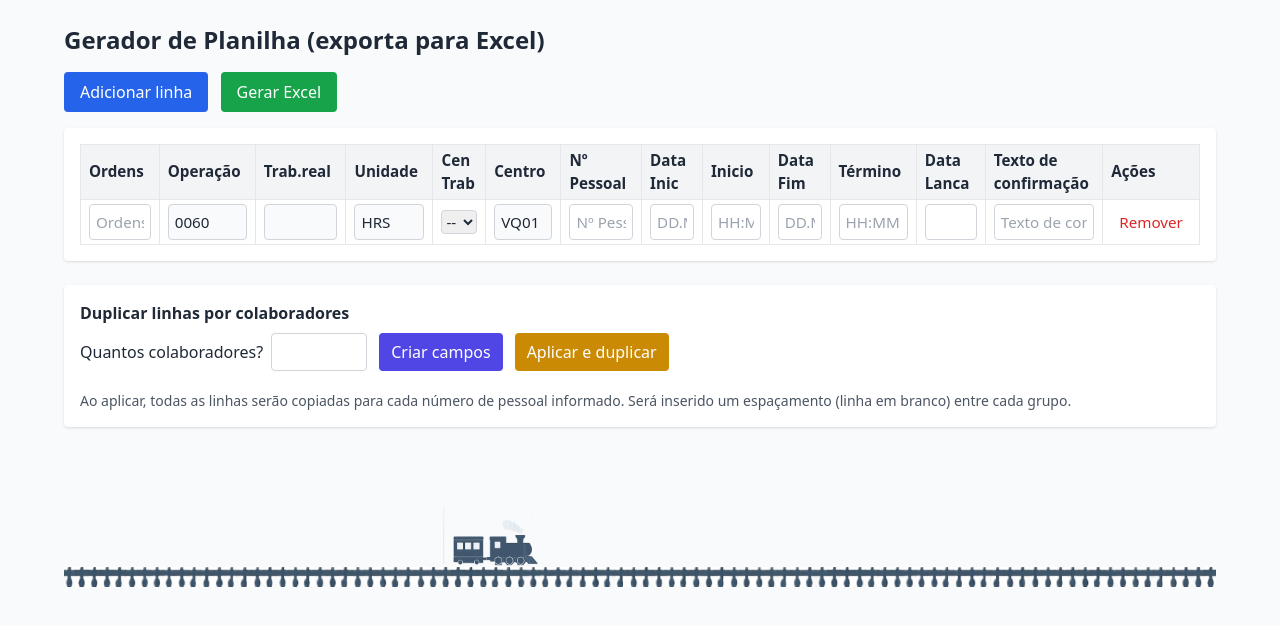
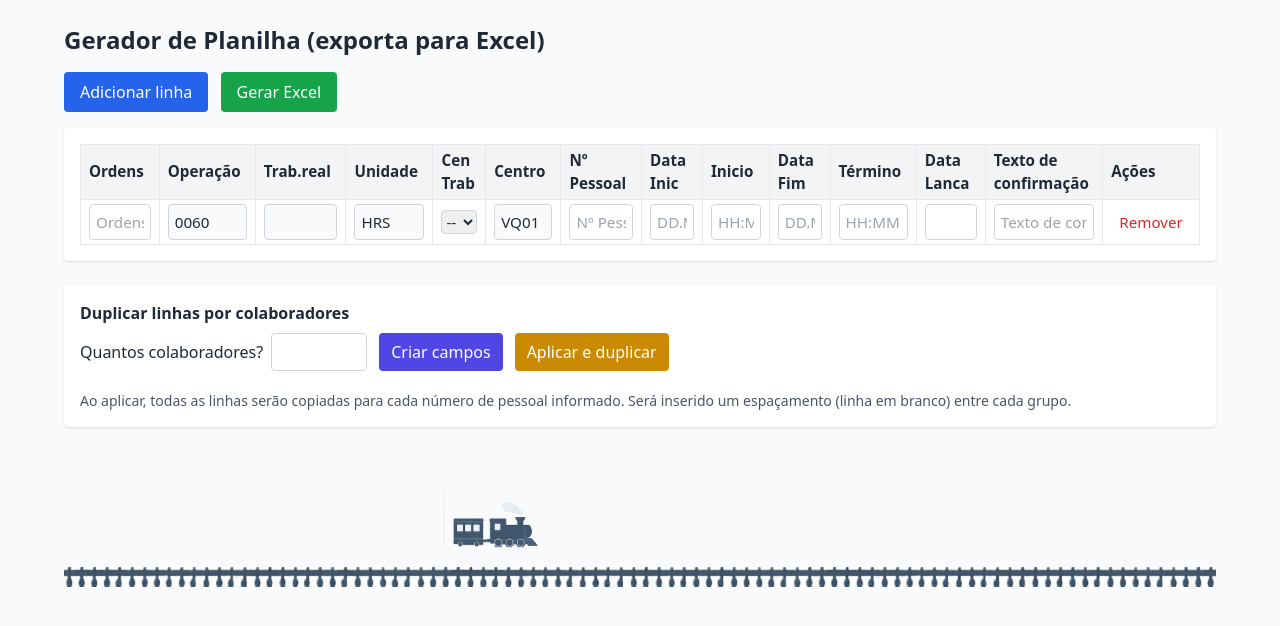
Before and after one commit to Guine32/ExcelApp, a plain HTML site: page index.html in a window 1280 px wide. Drawn offline with nearby package versions, Linux system fonts and the light colour scheme.

Commit message:
Update styles.css

```diff
--- a/styles.css
+++ b/styles.css
@@ -22,7 +22,7 @@ input[type="text"], input[type="number"], select { border: 1px solid #d1d5db; pa
 }
 .trem {
   position: absolute;
-  bottom: 2px; /* ajuste para alinhar com o trilho */
+  bottom: 20px; /* ajuste para alinhar com o trilho */
   left: -200px; /* começa fora da tela */
   height: 180px; /* tamanho do trem */
   animation: moveTrain 12s linear infinite; /* velocidade e repetição */
```
